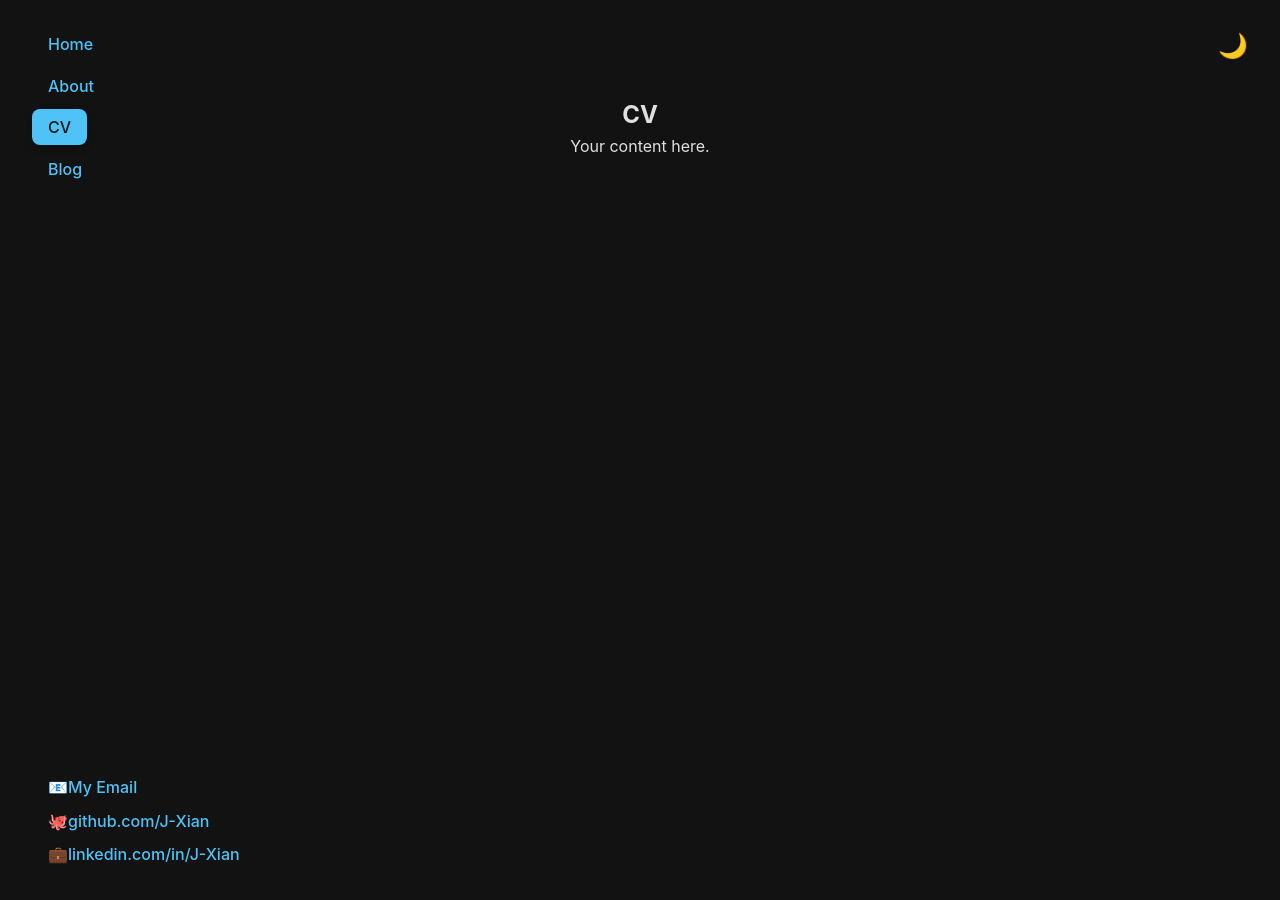
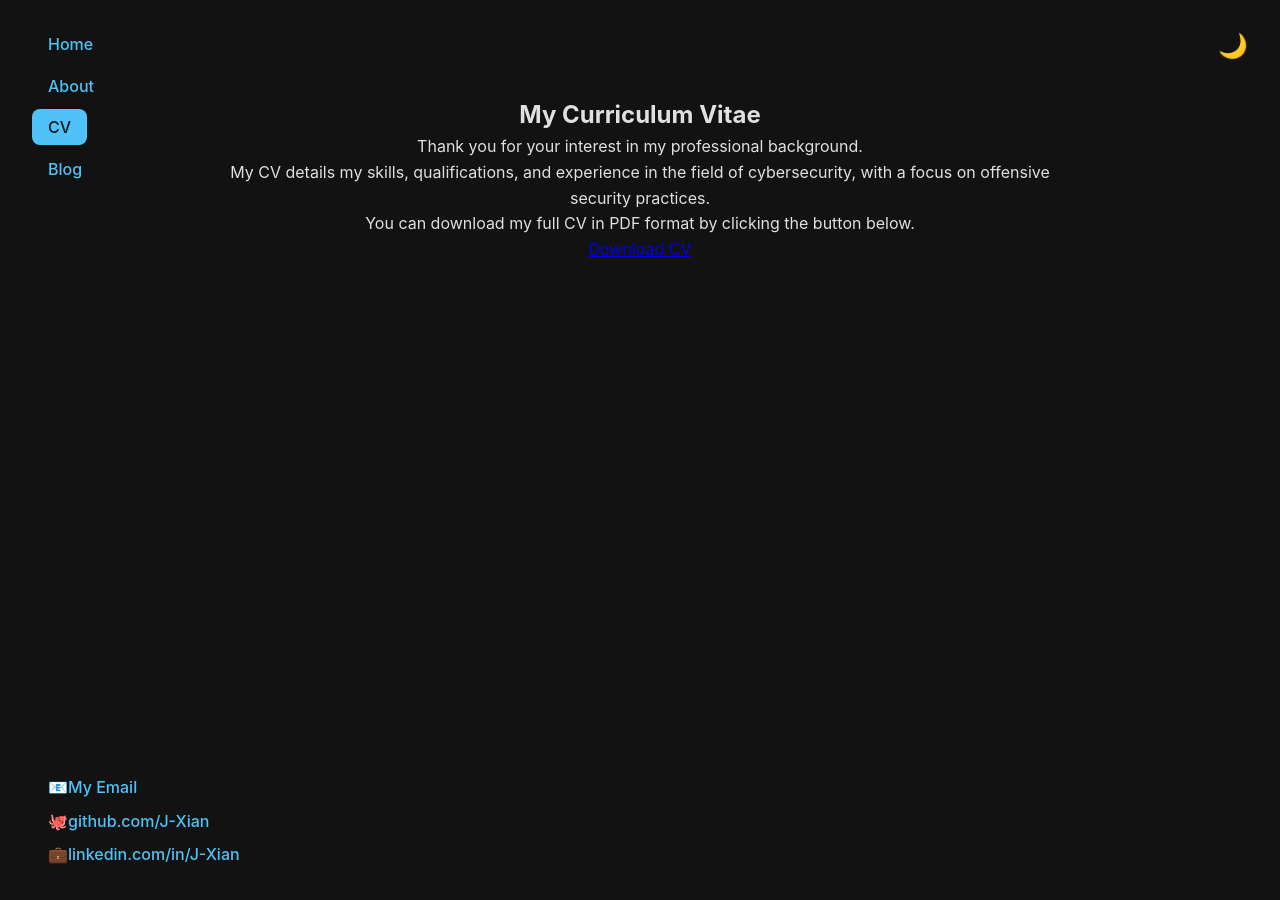
Before and after one commit to J-Xian/J-Xian.github.io, a Jekyll site: the page built from cv.md, in a window 1280 px wide. Built offline with Jekyll 4.4.1, drawn with Linux system fonts in a browser that asks for light colours.

Commit message:
Update cv.md

```diff
--- a/cv.md
+++ b/cv.md
@@ -3,6 +3,14 @@ layout: default
 title: CV
 ---
 
-## CV
+## My Curriculum Vitae
 
-Your content here.
+Thank you for your interest in my professional background.
+
+My CV details my skills, qualifications, and experience in the field of cybersecurity, with a focus on offensive security practices.
+
+You can download my full CV in PDF format by clicking the button below.
+
+<p align="center">
+<a href="/MyCV/JingXianChing_CV.pdf" download class="button">Download CV</a>
+</p>
```
